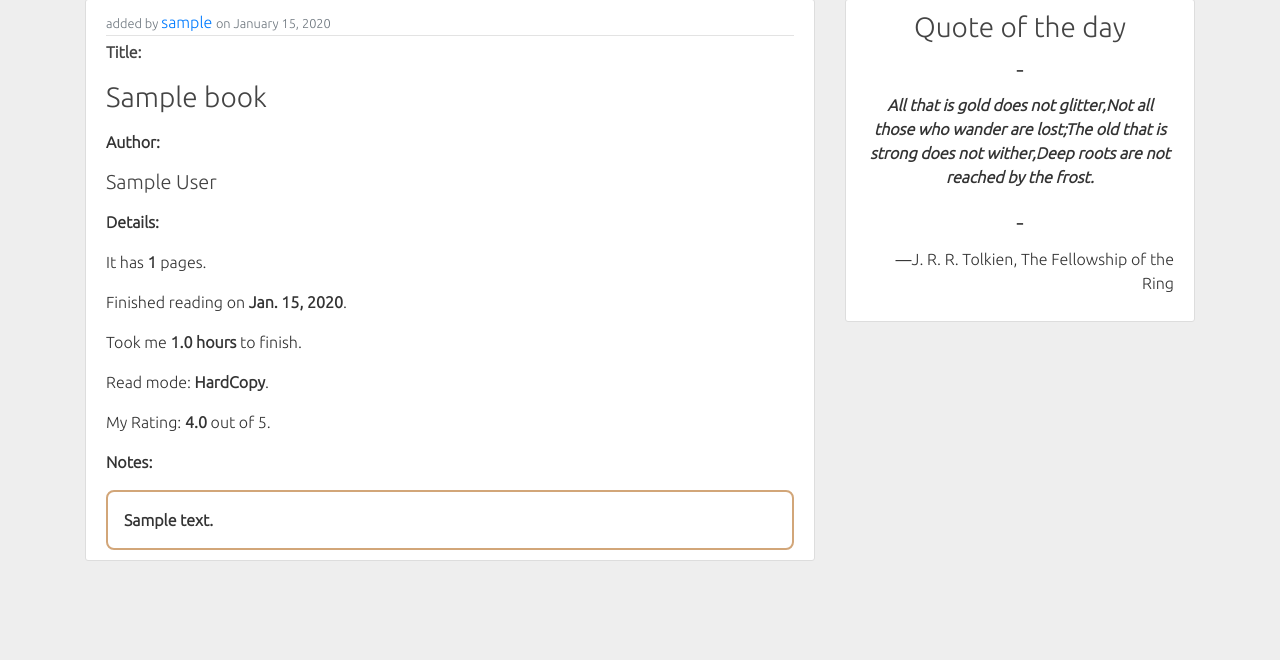
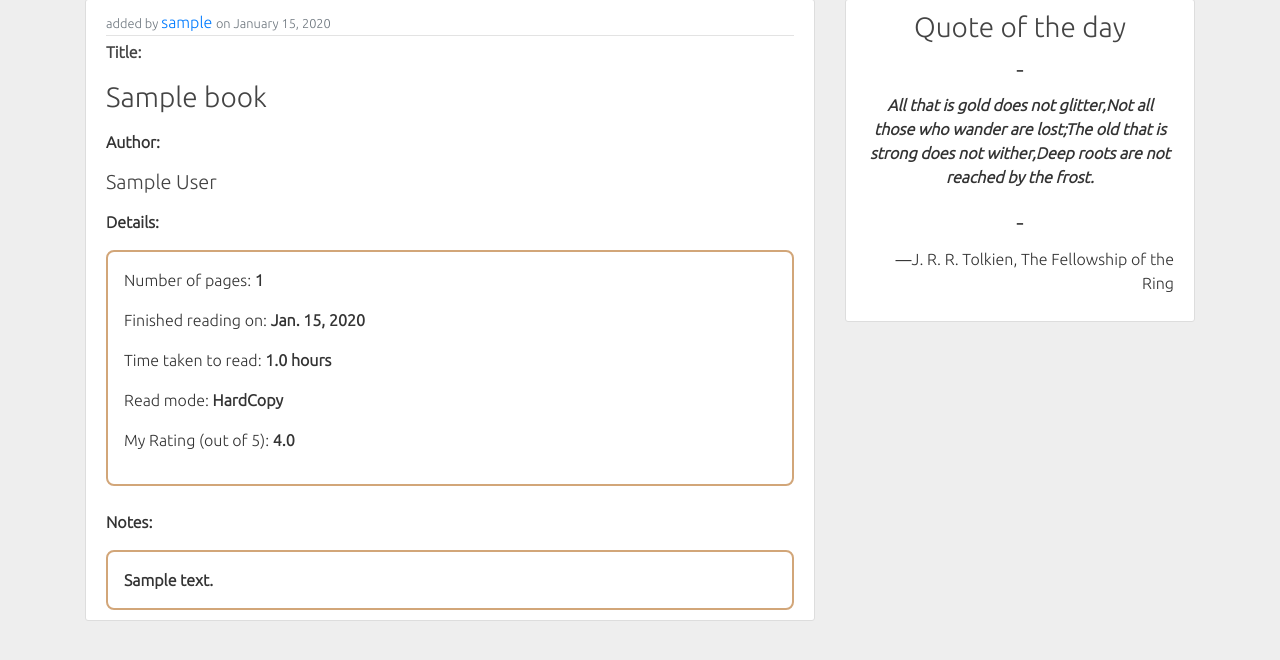
Before and after one commit to srinidhibhat/booknotes, a Django app: page /book/1/ in a window 1280 px wide. Shown: the part 81-741 px from the top of the page. Run offline with Django 3.2, Linux system fonts and the light colour scheme; tables that the repository leaves empty hold one stand-in row (values such as "Sample post"); some libraries are stand-ins or nearby versions.

Commit message:
- minor UI tweaks

```diff
--- a/books_app/static/books_app/main.css
+++ b/books_app/static/books_app/main.css
@@ -87,9 +87,14 @@ a.article-title:hover {
   font-size: 2.5rem;
 }
 
-.note-box {
+.box-border {
   border: 2px solid #d2a679;
-  font-weight: bold;
   padding: 1em;
   border-radius: 8px;
 }
+
+.notes {
+  font-weight: bold;
+  text-align: justify;
+  text-justify: inter-word;
+}
--- a/books_app/templates/books_app/book_detail.html
+++ b/books_app/templates/books_app/book_detail.html
@@ -18,51 +18,49 @@
           </div>
         {% endif %}
       </div>
+      <div>
         <p class="article-title">
           <strong>Title: </strong><h3>{{ object.name }}</h3>
         </p>
         <p>
           <strong>Author: </strong><h5>{{ object.author }}</h5>
         </p>
+      </div>
+
       <p>
         <strong>Details: </strong>
       </p>
+      <div class="box-border">
         <!-- display number of pages if exists -->
         {% if object.pages != None %}
-        <p>
-          <p class="article-content"> It has <strong>{{ object.pages }}</strong> pages.
-        </p>
+          <p> Number of pages: <strong>{{ object.pages }}</strong></p>
         {% endif %}
         <!-- display date read if exists -->
         {% if object.date_read != None %}
-        <p>
-          <p class="article-content"> Finished reading on <strong>{{ object.date_read }}</strong>.
-        </p>
+          <p> Finished reading on: <strong>{{ object.date_read }}</strong></p>
         {% endif %}
         <!-- display time taken to read if exists -->
         {% if object.time_taken != None %}
-        <p>
-          <p class="article-content"> Took me <strong>{{ object.time_taken }} hours</strong> to finish.
-        </p>
+          <p> Time taken to read: <strong>{{ object.time_taken }} hours</strong></p>
         {% endif %}
         <!-- display read mode if exists -->
         {% if object.read_mode != None %}
-        <p>
-          <p class="article-content"> Read mode: <strong>{{ object.read_mode }}</strong>.
-        </p>
+          <p> Read mode: <strong>{{ object.read_mode }}</strong></p>
         {% endif %}
         <!-- display rating if exists -->
         {% if object.rating != None %}
-        <p>
-          <p class="article-content"> My Rating: <strong>{{ object.rating }}</strong> out of 5.
-        </p>
+          <p>My Rating (out of 5): <strong>{{ object.rating }}</strong></p>
         {% endif %}
+      </div>
+      <br>
+      <div>
         {% if object.notes != None %}
         <p>
           <strong>Notes: </strong>
         </p>
-      <div class="article-content note-box">{{ object.notes }} </div>
+        <div class="article-content box-border notes">{{ object.notes }} </div>
         {% endif %}
+      </div>
     </div>
   </article>
 {% endblock content %}
```
Lines whose indentation alone changed are shown as unchanged.
